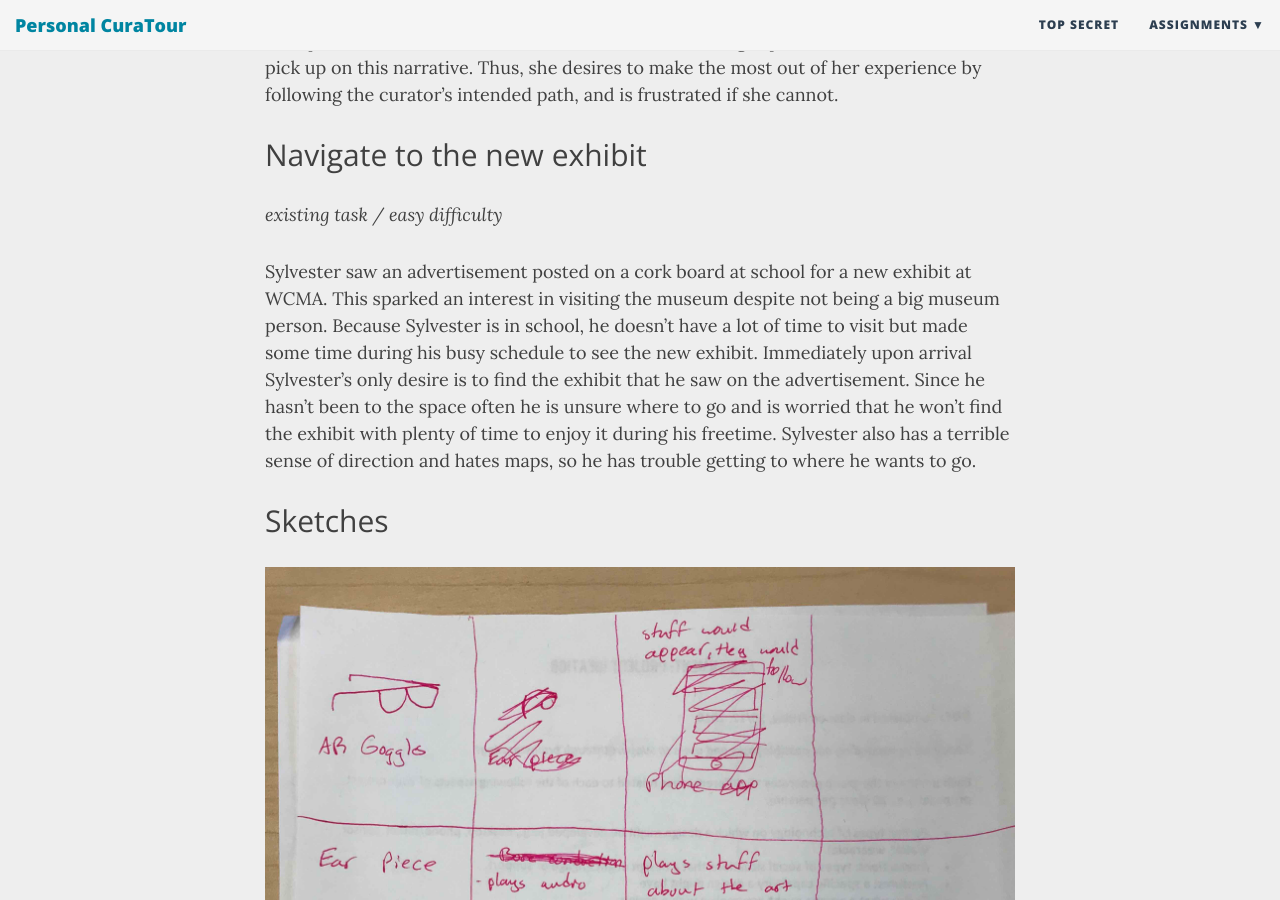
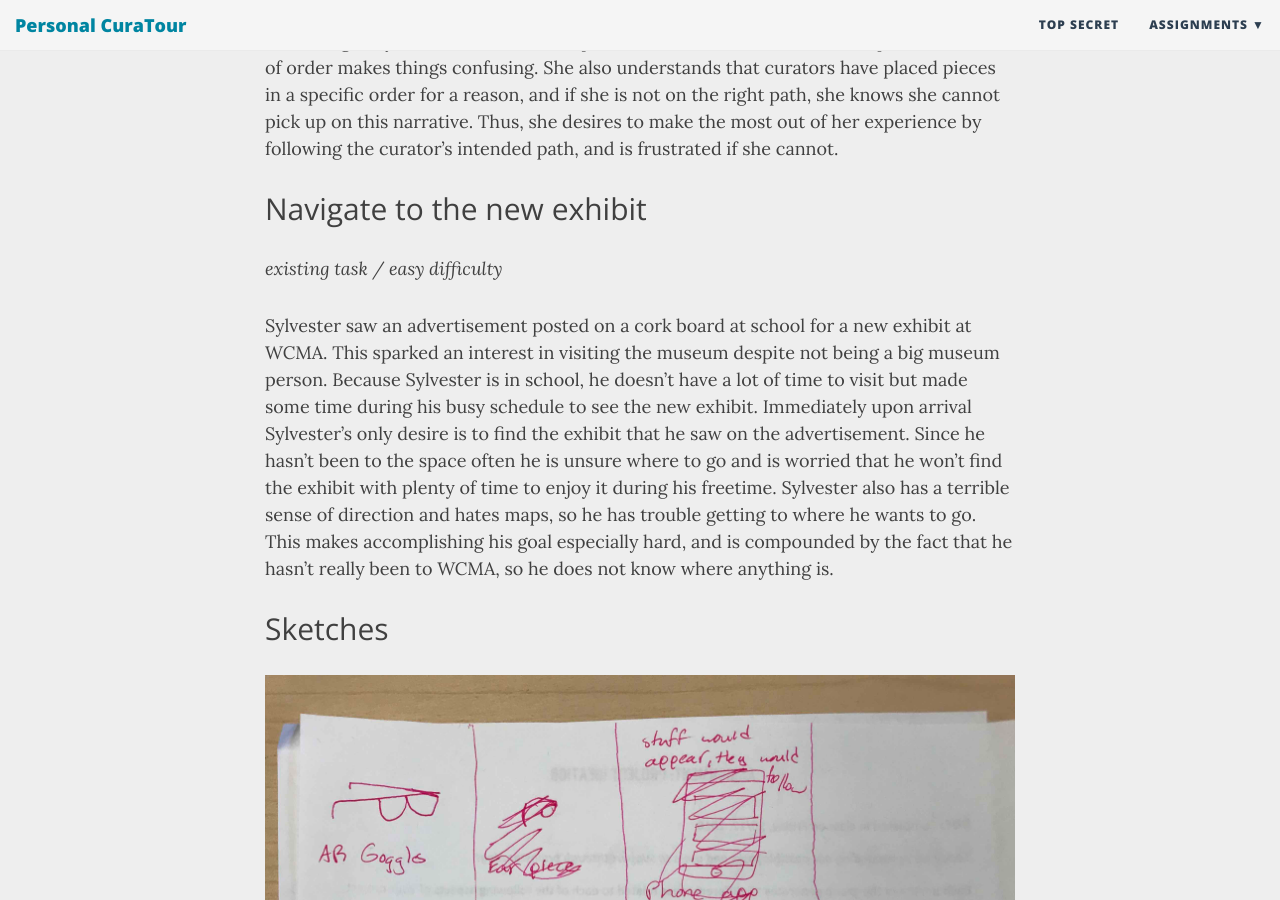
Before and after one commit to krtejeda/PersonalCuraTour, a Jekyll site: the page built from Task-Review.md, in a window 1280 px wide and 900 px high, scrolled down 2473 px. Built offline with Jekyll 4.4.1, drawn with Linux system fonts in a browser that asks for light colours; nearby versions of some CDN libraries; some of the changed text lies outside the part shown.

Commit message:
Update Task-Review.md

```diff
--- a/Task-Review.md
+++ b/Task-Review.md
@@ -21,7 +21,7 @@
 
 *new task / hard difficulty*
 
-Jorge is a high school student on a class field trip to the art museum. His assignment is to learn about how art has changed throughout time. As he moves through the museum from piece to piece, connections between the art are unveiled to him. This gives him the capacity to link the information he’s learned and build a mental map of the history of these pieces. He enjoys finding new pieces because he is curious about how the art fits into the puzzle he is building in his head. He goes on to write an A+ worthy essay and regularly shares what he learned when some aspect of that relationship comes up in a different social/academic context.
+Jorge is a high school student on a class field trip to the art museum. His assignment is to learn about how art has changed throughout time. As he moves through the museum from piece to piece, he tries to look for connections between the art pieces he has seen. This gives him the capacity to link the information he’s learned and build a mental map of the history of these pieces. He enjoys finding new pieces because he is curious about how the art fits into the puzzle he is building in his head. However, he wishes that finding these connections were easier since he often has to remember facts from one art pieces to another to identify them.  Nonetheless, he goes on to write an A+ worthy essay and regularly shares what he learned when some aspect of that relationship comes up in a different social/academic context.
 
 ## Understand the art
 
@@ -40,7 +40,7 @@
 
 *existing task / easy difficulty*
 
-Sylvester saw an advertisement posted on a cork board at school for a new exhibit at WCMA. This sparked an interest in visiting the museum despite not being a big museum person. Because Sylvester is in school, he doesn’t have a lot of time to visit but made some time during his busy schedule to see the new exhibit. Immediately upon arrival Sylvester’s only desire is to find the exhibit that he saw on the advertisement. Since he hasn’t been to the space often he is unsure where to go and is worried that he won’t find the exhibit with plenty of time to enjoy it during his freetime.  Sylvester also has a terrible sense of direction and hates maps, so he has trouble getting to where he wants to go.
+Sylvester saw an advertisement posted on a cork board at school for a new exhibit at WCMA. This sparked an interest in visiting the museum despite not being a big museum person. Because Sylvester is in school, he doesn’t have a lot of time to visit but made some time during his busy schedule to see the new exhibit. Immediately upon arrival Sylvester’s only desire is to find the exhibit that he saw on the advertisement. Since he hasn’t been to the space often he is unsure where to go and is worried that he won’t find the exhibit with plenty of time to enjoy it during his freetime.  Sylvester also has a terrible sense of direction and hates maps, so he has trouble getting to where he wants to go.  This makes accomplishing his goal especially hard, and is compounded by the fact that he hasn't really been to WCMA, so he does not know where anything is.
 
 ## Sketches
 
```
